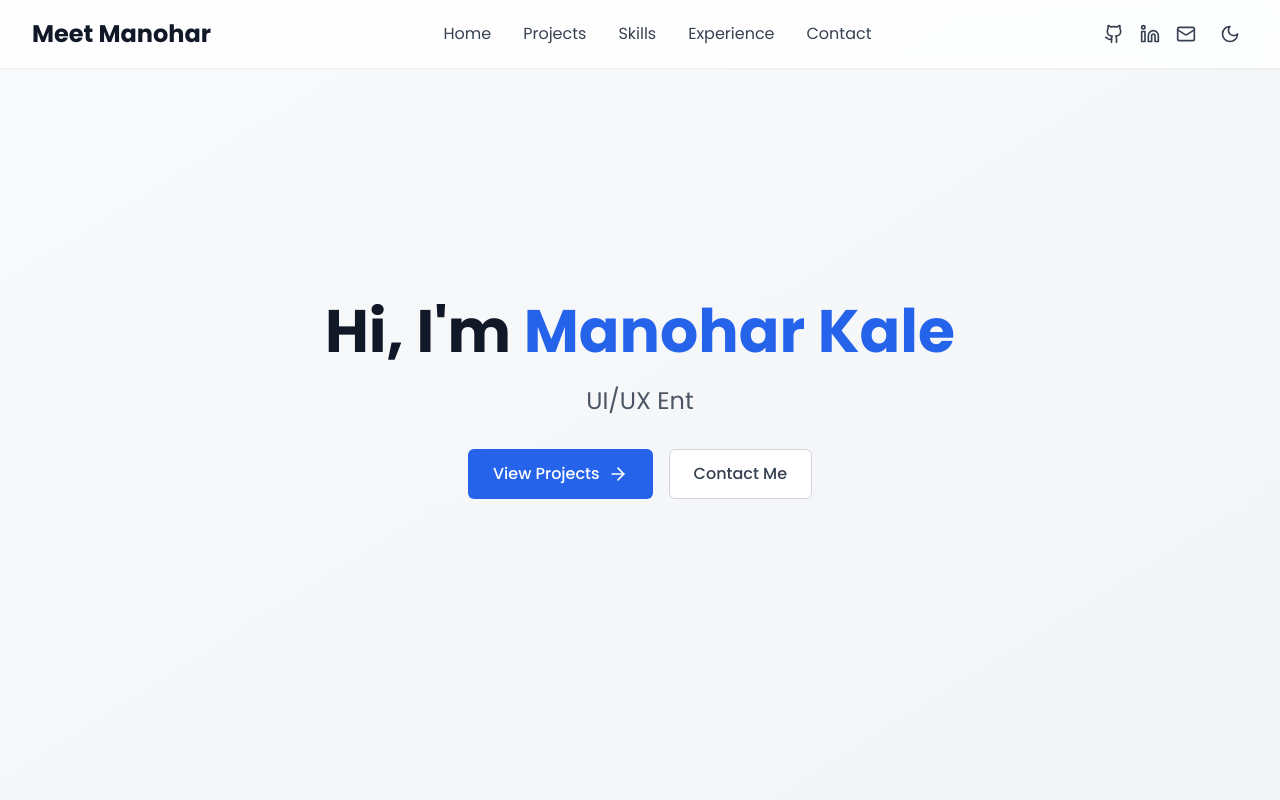
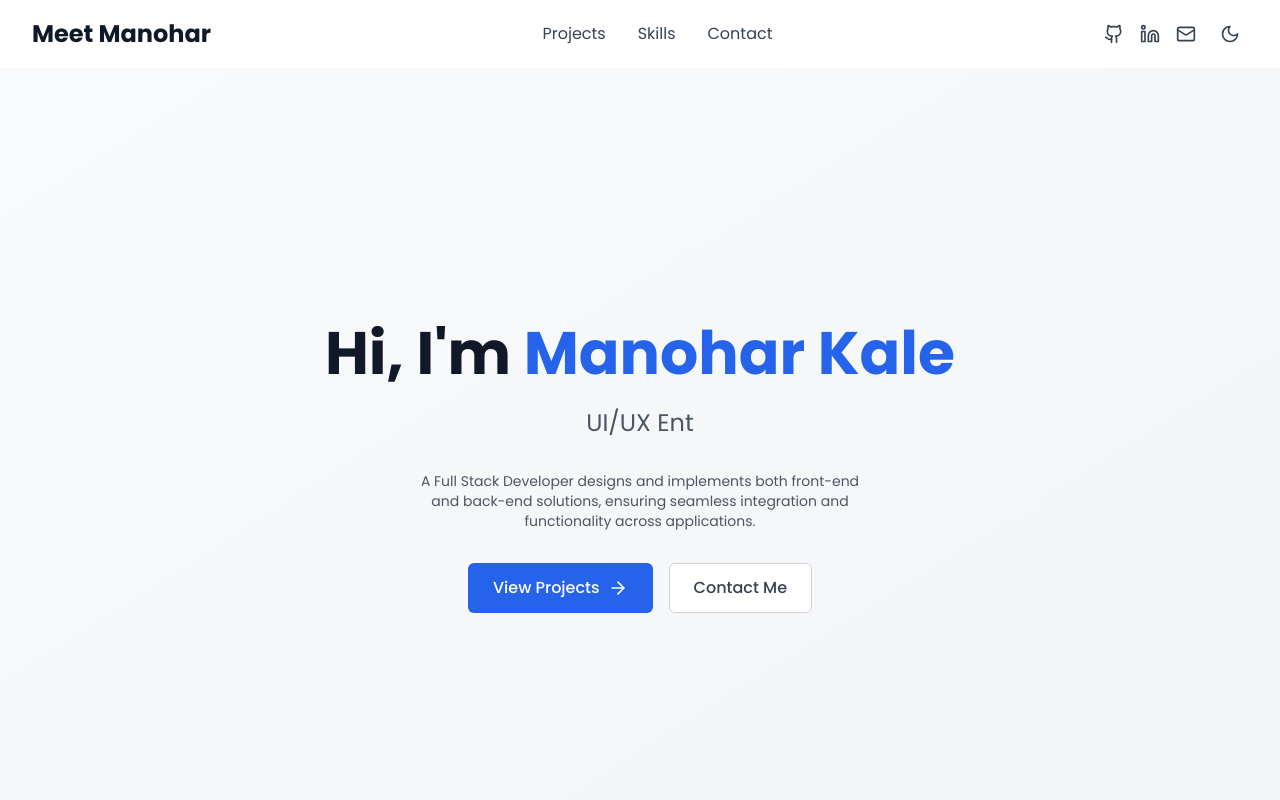
Before and after one commit to ManoharBari/My-Portfolio-App, a React (Vite) app: page / in a window 1280 px wide. Shown: the top 800 px of the page. Built offline with nearby package versions, Linux system fonts and the light colour scheme.

Commit message:
modified navbar

```diff
--- a/src/components/Header.jsx
+++ b/src/components/Header.jsx
@@ -6,17 +6,15 @@ const Header = () => {
   const [isMenuOpen, setIsMenuOpen] = useState(false);
 
   return (
-    <header className="fixed w-full bg-white/80 dark:bg-gray-900/80 backdrop-blur-sm z-50 shadow-sm">
+    <header className="w-full bg-white dark:bg-gray-900 z-50">
       <div className="max-w-7xl mx-auto px-4 sm:px-6 lg:px-8">
         <div className="flex justify-between items-center py-4">
           <div className="text-2xl font-bold text-gray-900 dark:text-white">Meet Manohar</div>
 
           {/* Desktop Navigation */}
           <nav className="hidden md:flex space-x-8">
-            <a href="#home" className="text-gray-700 dark:text-gray-200 hover:text-gray-900 dark:hover:text-white">Home</a>
             <a href="#projects" className="text-gray-700 dark:text-gray-200 hover:text-gray-900 dark:hover:text-white">Projects</a>
             <a href="#skills" className="text-gray-700 dark:text-gray-200 hover:text-gray-900 dark:hover:text-white">Skills</a>
-            <a href="#experience" className="text-gray-700 dark:text-gray-200 hover:text-gray-900 dark:hover:text-white">Experience</a>
             <a href="#contact" className="text-gray-700 dark:text-gray-200 hover:text-gray-900 dark:hover:text-white">Contact</a>
           </nav>
 
@@ -50,10 +48,8 @@ const Header = () => {
       {isMenuOpen && (
         <div className="md:hidden bg-white dark:bg-gray-900">
           <div className="px-2 pt-2 pb-3 space-y-1 sm:px-3">
-            <a href="#home" className="block px-3 py-2 text-gray-700 dark:text-gray-200 hover:text-gray-900 dark:hover:text-white">Home</a>
             <a href="#projects" className="block px-3 py-2 text-gray-700 dark:text-gray-200 hover:text-gray-900 dark:hover:text-white">Projects</a>
             <a href="#skills" className="block px-3 py-2 text-gray-700 dark:text-gray-200 hover:text-gray-900 dark:hover:text-white">Skills</a>
-            <a href="#experience" className="block px-3 py-2 text-gray-700 dark:text-gray-200 hover:text-gray-900 dark:hover:text-white">Experience</a>
             <a href="#contact" className="block px-3 py-2 text-gray-700 dark:text-gray-200 hover:text-gray-900 dark:hover:text-white">Contact</a>
           </div>
         </div>
--- a/src/components/Hero.jsx
+++ b/src/components/Hero.jsx
@@ -22,6 +22,11 @@ const Hero = () => {
           <p className="text-xl md:text-2xl text-gray-600 dark:text-gray-300 mb-8">
             {roles}
           </p>
+          <p className="text-sm md:text-sm text-gray-600 dark:text-gray-300 mb-8">
+            A Full Stack Developer designs and implements both front-end <br />
+            and back-end solutions, ensuring seamless integration and<br />
+            functionality across applications.
+          </p>
           <div className="flex justify-center space-x-4">
             <a
               href="#projects"
```
